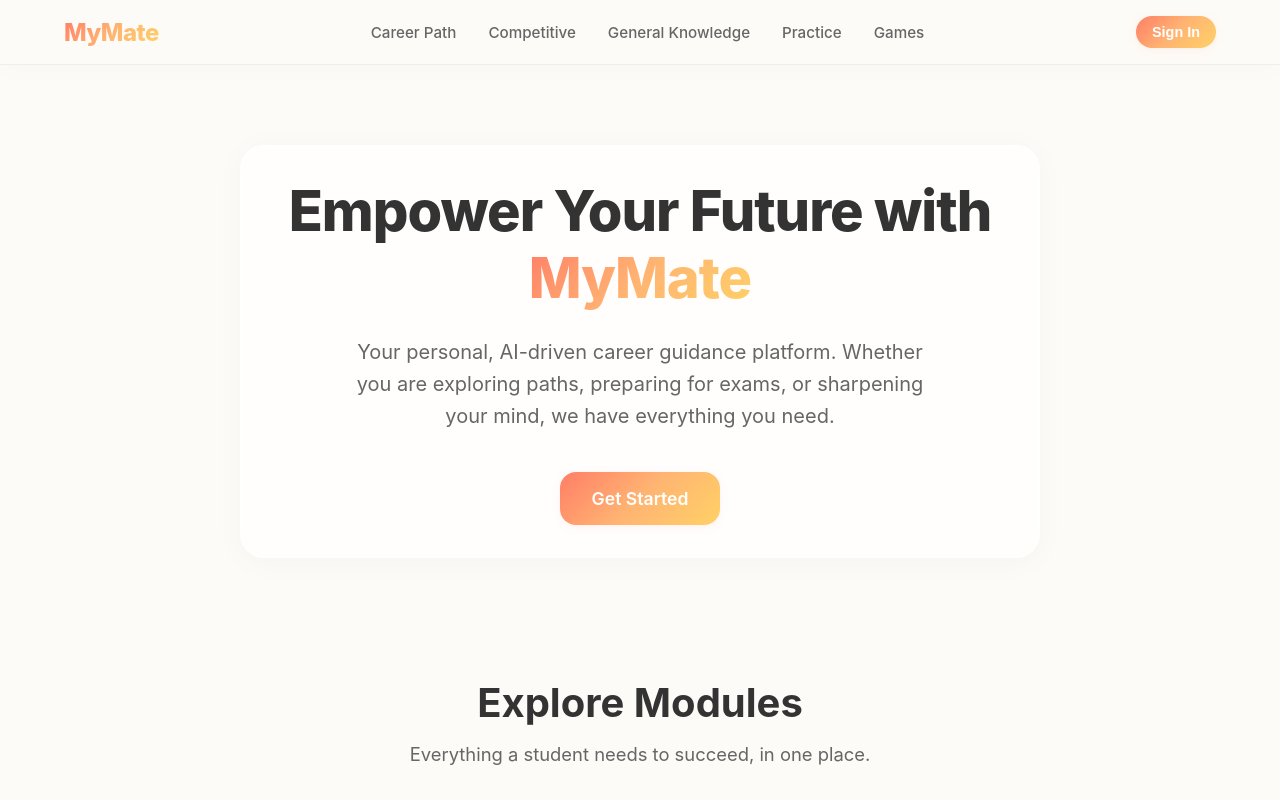
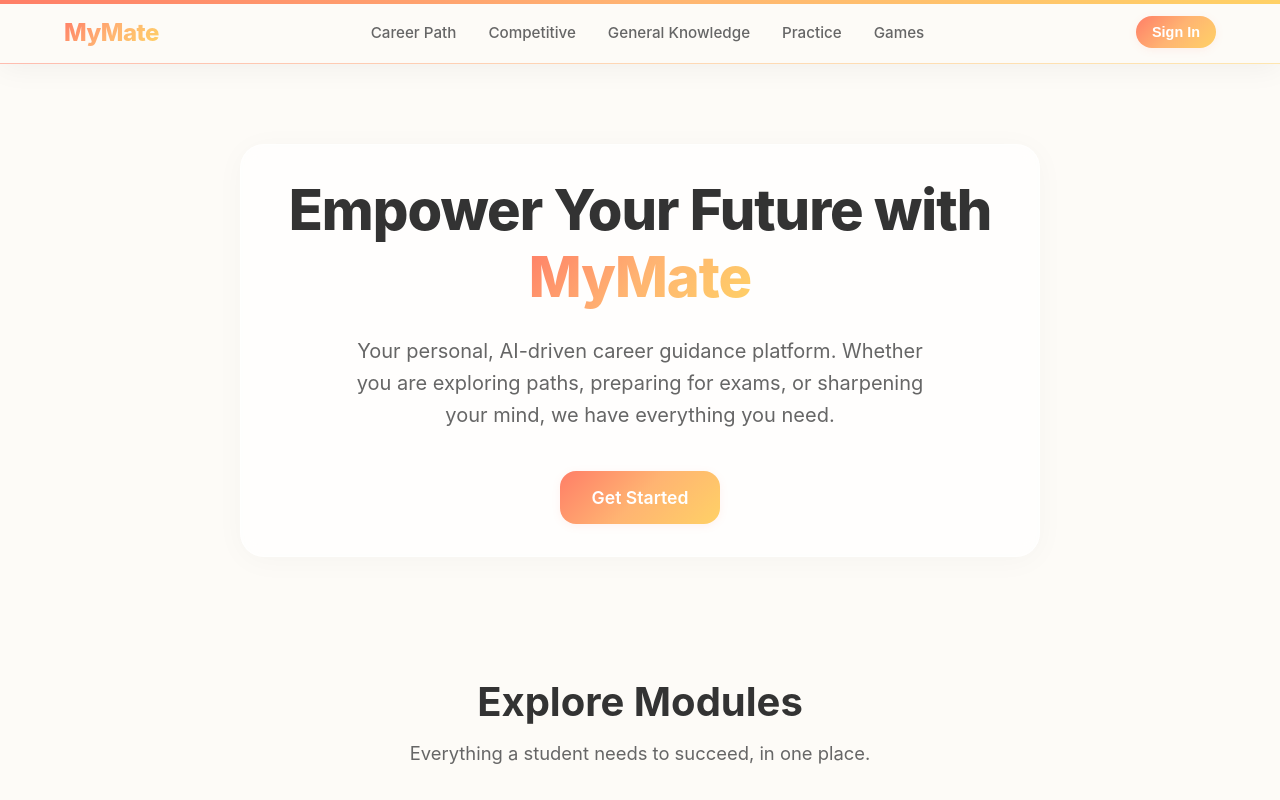
Before and after one commit to mymate01/mymate-app, a Next.js app: page / in a window 1280 px wide. Shown: the top 800 px of the page. Built offline with nearby package versions, Linux system fonts and the light colour scheme.

Commit message:
style(navbar): add gradient lines for beautification

```diff
--- a/src/app/globals.css
+++ b/src/app/globals.css
@@ -118,9 +118,29 @@ body {
   background: rgba(253, 251, 247, 0.85);
   backdrop-filter: blur(12px);
   -webkit-backdrop-filter: blur(12px);
-  border-bottom: 1px solid var(--border-color);
   padding: 16px 0;
-  box-shadow: 0 4px 30px rgba(0, 0, 0, 0.02);
+  box-shadow: 0 4px 30px rgba(0, 0, 0, 0.05);
+}
+
+.navbar::before {
+  content: '';
+  position: absolute;
+  top: 0;
+  left: 0;
+  width: 100%;
+  height: 4px;
+  background: var(--gradient-primary);
+}
+
+.navbar::after {
+  content: '';
+  position: absolute;
+  bottom: 0;
+  left: 0;
+  width: 100%;
+  height: 1px;
+  background: var(--gradient-primary);
+  opacity: 0.5;
 }
 
 .nav-content {
```
